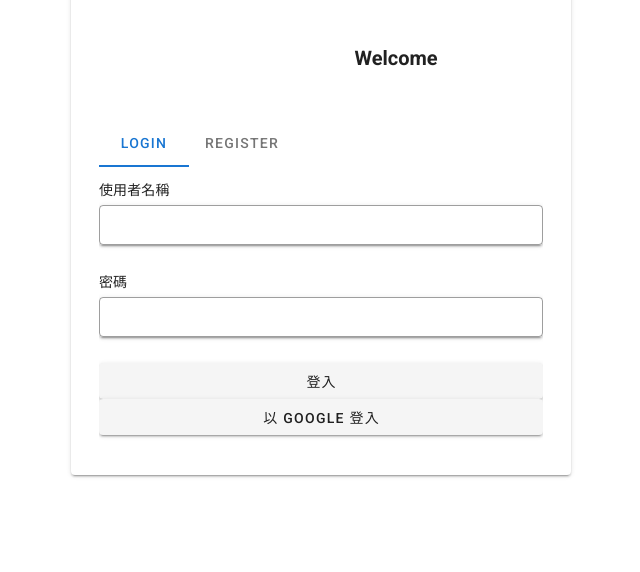
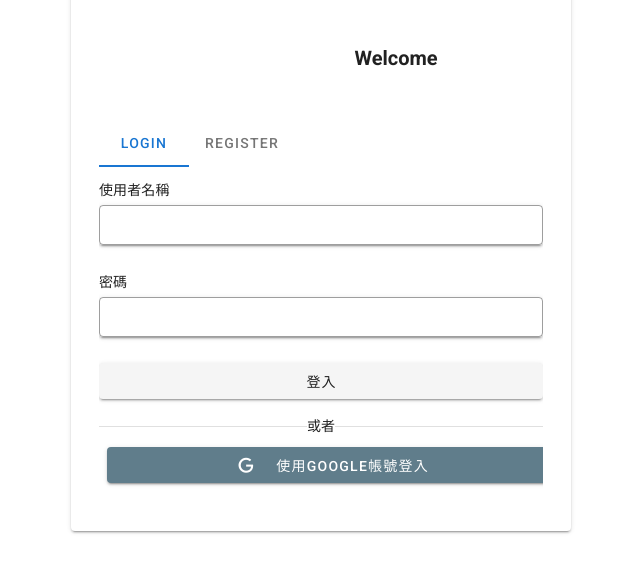
Before and after one commit to jasonliu9672/yotube, a Nuxt app in the folder frontend/: page /login in a window 1280 px wide. Shown: the top 572 px of the page, without its empty margins (319-959 px from the left). Built offline with nearby package versions, Linux system fonts and the light colour scheme; no server answers; what vue-google-oauth2 would draw is missing.

Commit message:
demo version updated

```diff
--- a/frontend/pages/login.vue
+++ b/frontend/pages/login.vue
@@ -49,7 +49,21 @@
                     {{ loginResponse.text }}
                   </v-alert>
                   <v-btn block @click.prevent="login">登入</v-btn>
-                  <v-btn block @click="googleLogin">以 Google 登入</v-btn>
+                  <v-container class="mt-4">
+                    <v-row align="center">
+                      <v-divider></v-divider>或者<v-divider></v-divider>
+                    </v-row>
+                  </v-container>
+                  <v-btn
+                    color="blue-grey"
+                    class="ma-2 white--text"
+                    block
+                    @click="googleLogin"
+                  >
+                    <v-icon right dark class="mr-5"> mdi-google </v-icon>
+                    使用Google帳號登入
+                  </v-btn>
+                  <!-- <v-btn block @click="googleLogin">以 Google 登入</v-btn> -->
                 </v-form>
               </v-container>
             </v-tab-item>
@@ -99,12 +113,6 @@
               </v-form>
             </v-tab-item>
           </v-tabs-items>
-          <!-- <v-container>
-          <v-row align="center">
-            <v-divider></v-divider>或者<v-divider></v-divider>
-          </v-row>
-        </v-container>
-        <v-button></v-button> -->
         </v-card-text>
       </v-container>
     </v-card>
@@ -130,7 +138,7 @@ export default {
       registerResponse: { isPop: false, text: "", style: "error" },
       loginResponse: { isPop: false, text: "", style: "error" },
       loginLoading: false,
-      loginType: "local"
+      loginType: "local",
     };
   },
   methods: {
@@ -169,10 +177,11 @@ export default {
       });
     },
     googleLogin() {
-      this.$gAuth.signIn()
-      .then(user => {
+      this.$gAuth
+        .signIn()
+        .then((user) => {
           // On success do something, refer to https://developers.google.com/api-client-library/javascript/reference/referencedocs#googleusergetid
-        console.log('user', user.getBasicProfile().uu.split("@")[0])
+          console.log("user", user.getBasicProfile().uu.split("@")[0]);
           let vm = this;
           vm.loginLoading = true;
           //vm.loginType = "google";
@@ -180,7 +189,7 @@ export default {
             username: user.getBasicProfile().uu.split("@")[0],
             password: "",
             loginType: "google",
-          id_token: user.Bc.id_token
+            id_token: user.Bc.id_token,
           };
           vm.$store.dispatch("user/login", vm.loginUser).then((res) => {
             vm.loginResponse.text = res.message;
@@ -192,12 +201,12 @@ export default {
               vm.loginResponse.style = "error";
             }
             vm.loginLoading = false;
+          });
         })
-      })
-      .catch(error  => {
+        .catch((error) => {
           console.log(error);
-      })
-    }
+        });
+    },
   },
   computed: {
     passwordConfirmationRule() {
--- a/frontend/pages/watchStream/_streamId.vue
+++ b/frontend/pages/watchStream/_streamId.vue
@@ -51,7 +51,7 @@ import VuetifyLogo from "~/components/VuetifyLogo.vue";
 import io from "socket.io-client";
 import Cookies from "js-cookie";
 import { getStreamId } from "../../apis/user.js";
-const socket = io("localhost:4000", {
+const socket = io(process.env.dataServerUrl, {
   transports: ["websocket"],
   upgrade: false,
 });
```
Also changed, not shown: 2 other files (tests, documents, lock files or other folders). Lines whose indentation alone changed are shown as unchanged.
